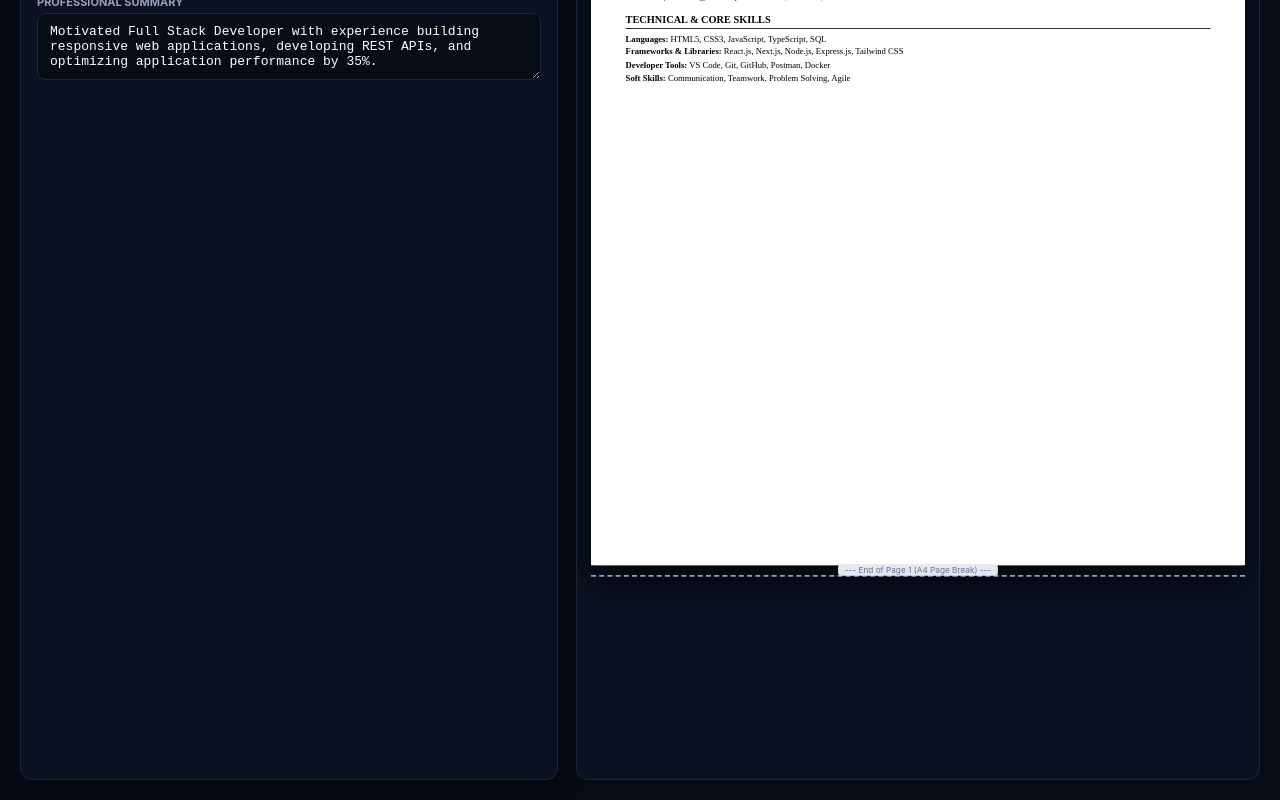
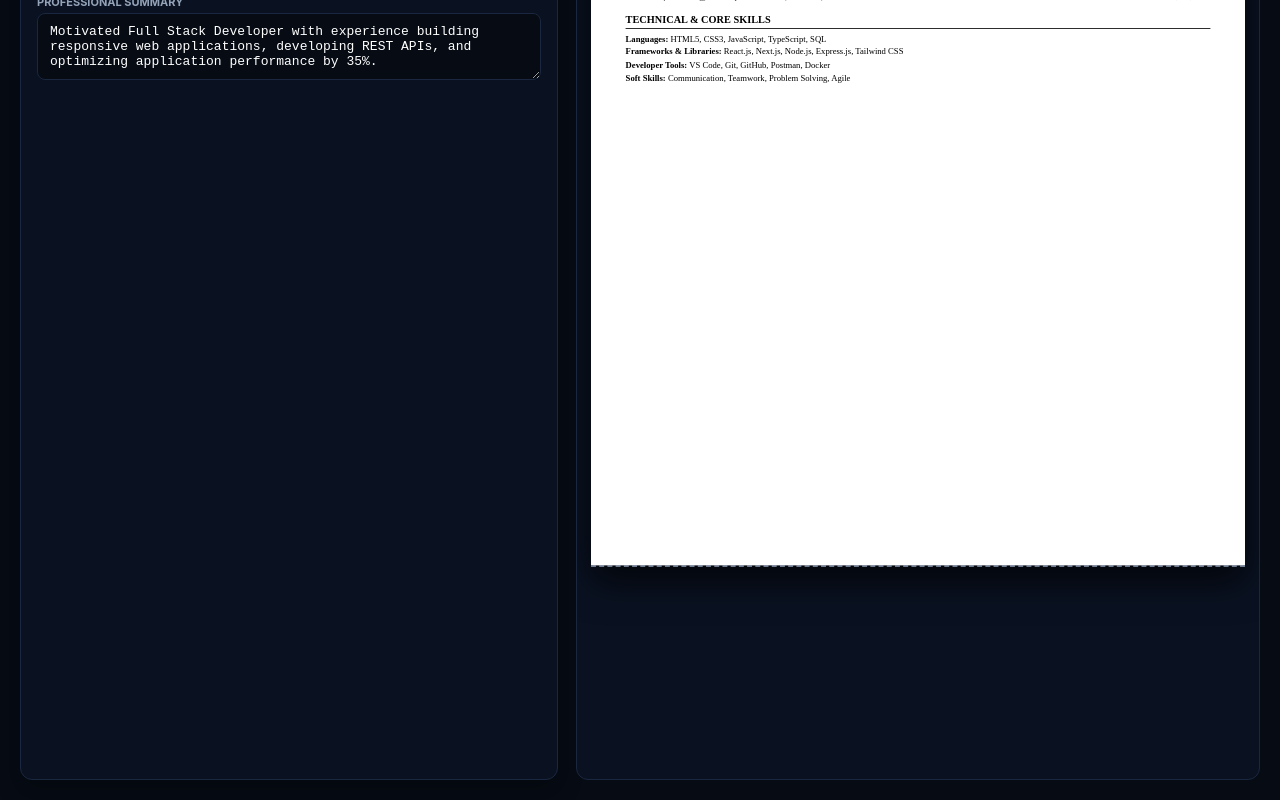
Before and after one commit to ankitjain0748/resume-builder, a React (Create React App) app: page / in a window 1280 px wide. Shown: the part 695-1495 px from the top of the page. Built offline with nearby package versions, Linux system fonts and the light colour scheme.

Commit message:
changes in resumer builder

```diff
--- a/src/App.js
+++ b/src/App.js
@@ -1869,7 +1869,6 @@ const githubMatch = cleanFullText.match(
                         pointerEvents: 'none'
                       }}
                     >
-                      <span style={{ background: '#e2e8f0', padding: '1px 8px', borderRadius: '4px' }}>--- End of Page 1 (A4 Page Break) ---</span>
                     </div>
 
                     {selectedTemplate === 'ankit_harvard' && renderAnkitHarvardATS()}
```
